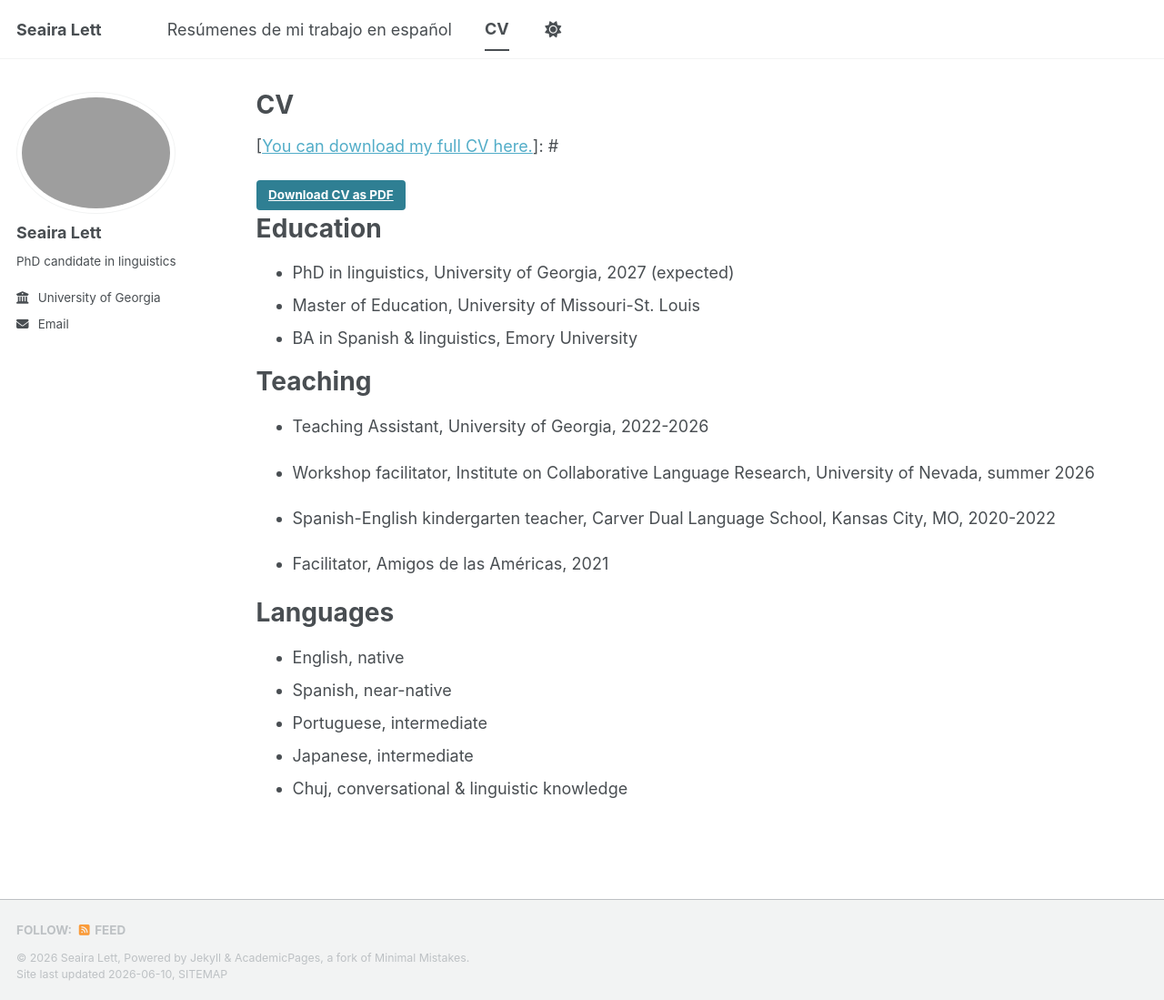
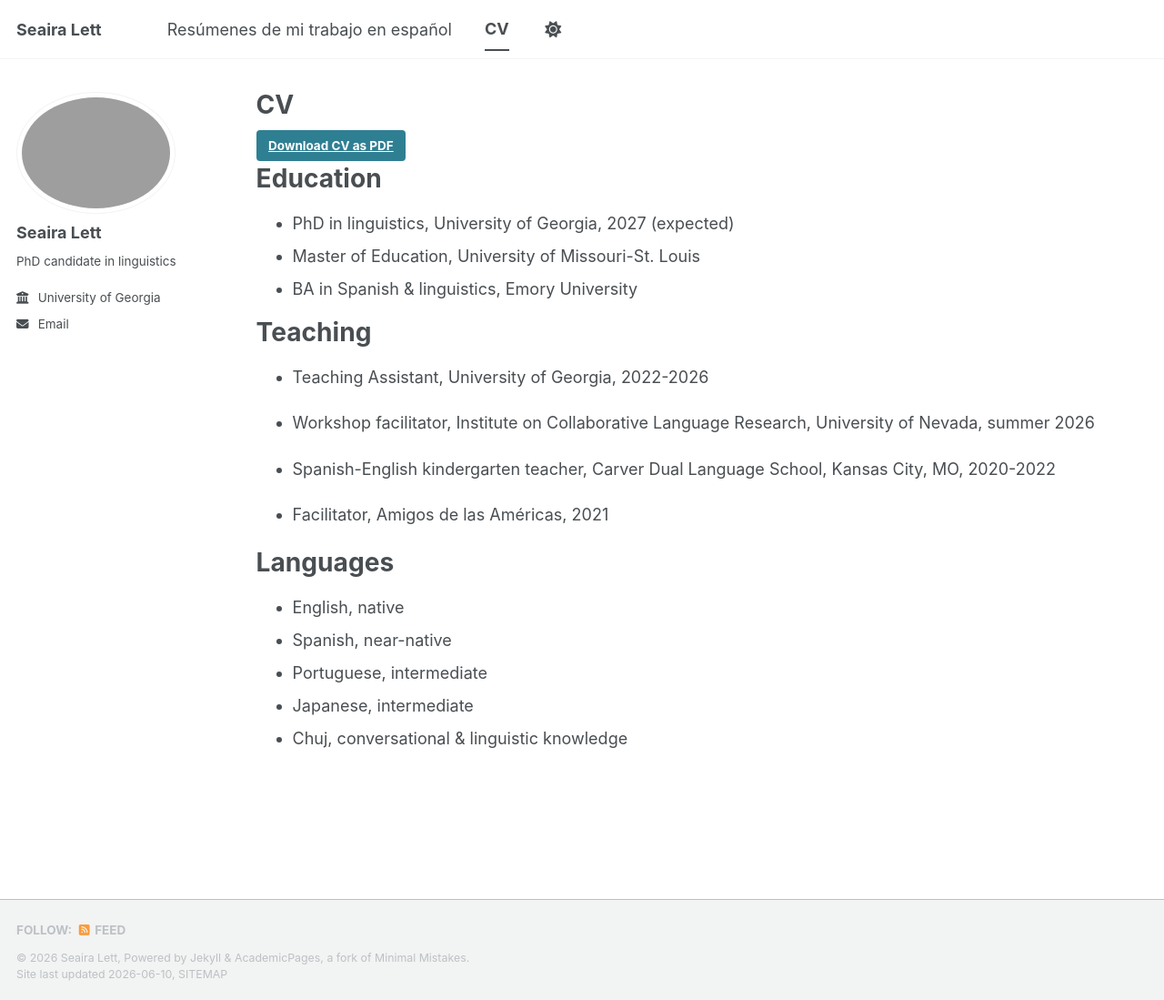
Before and after one commit to seairalett/seairalett.github.io, a Jekyll site: the page built from _pages/cv.md, in a window 1280 px wide and 1099 px high. Shown: the whole window at 91% size. Built offline with Jekyll 4.4.1, drawn with Linux system fonts in a browser that asks for light colours; a script bundle is joined from its source files by our own code; library files that are not in the unit come from our copies.

Commit message:
Update cv.md

```diff
--- a/_pages/cv.md
+++ b/_pages/cv.md
@@ -8,8 +8,6 @@ redirect_from:
 ---
 
 {% include base_path %}
-
-[[You can download my full CV here.](https://seairalett.github.io/files/CV.pdf)]: #
 
 <div class="cv-download-links">
   <a href="{{ base_path }}/files/CV.pdf" class="btn btn--primary">Download CV as PDF</a>
```
